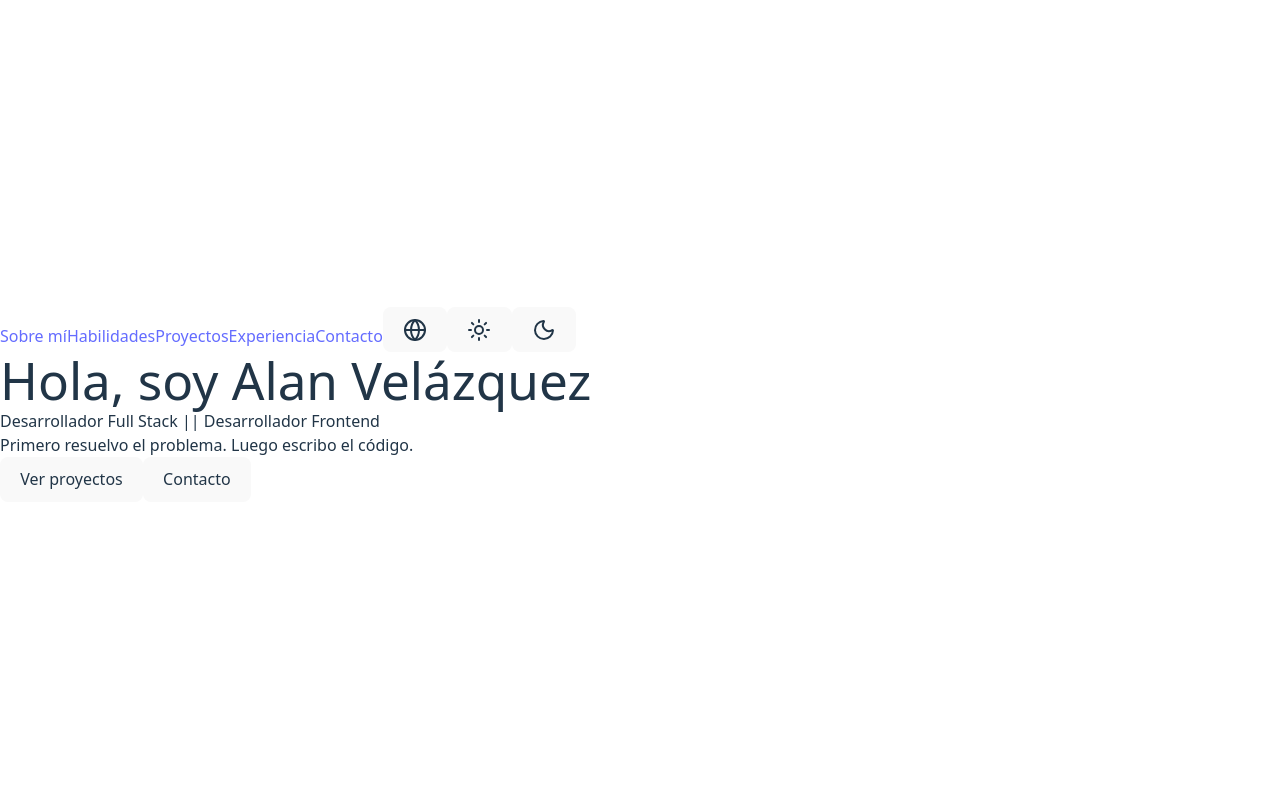
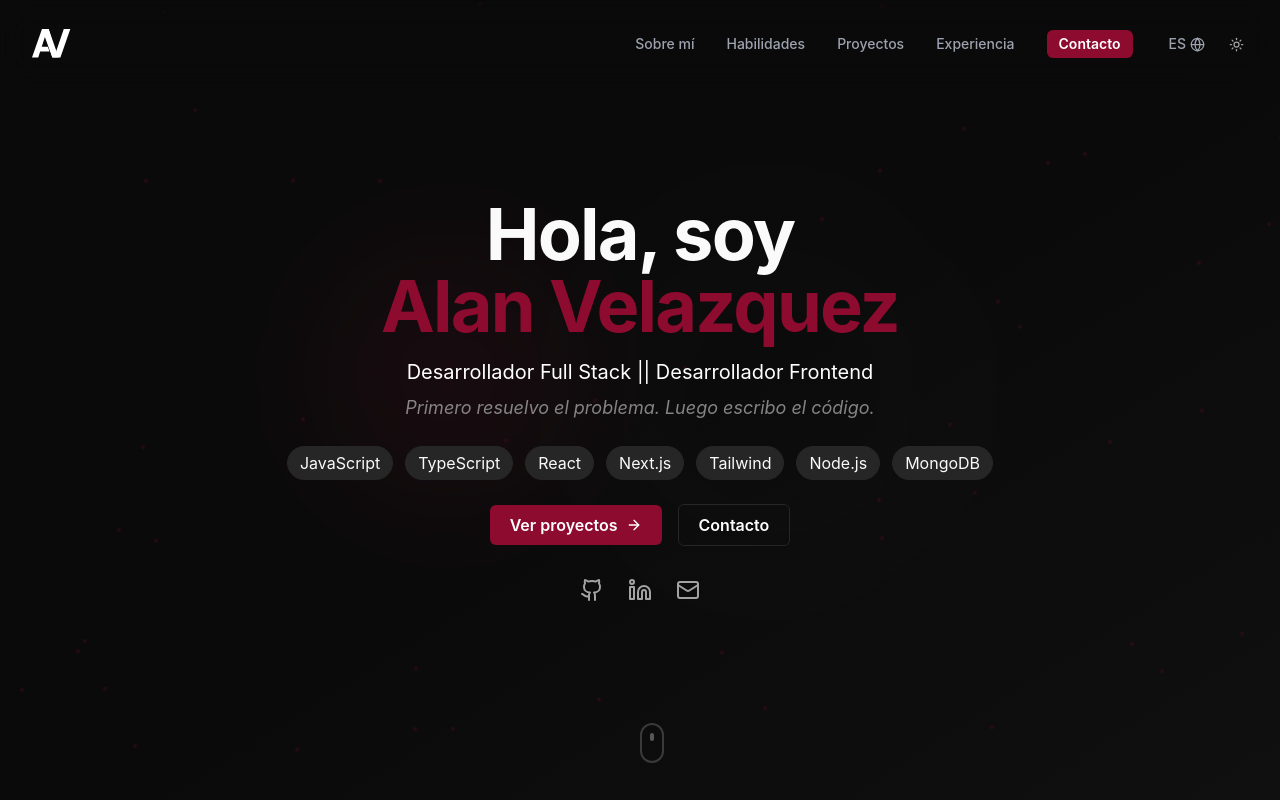
Before and after one commit to alanVelazquez14/Portfolio, a React app: page / in a window 1280 px wide. Shown: the top 800 px of the page. Built offline with nearby package versions, Linux system fonts and the light colour scheme; the HTML template or start-up script is replaced by a standard one.

Commit message:
Hero terminado

```diff
--- a/package.json
+++ b/package.json
@@ -14,7 +14,10 @@
     "lucide-react": "^0.548.0",
     "react": "^19.1.1",
     "react-dom": "^19.1.1",
-    "react-i18next": "^16.2.2"
+    "react-i18next": "^16.2.2",
+    "react-tsparticles": "^2.12.2",
+    "tailwindcss-animate": "^1.0.7",
+    "tsparticles": "^3.9.1"
   },
   "devDependencies": {
     "@eslint/js": "^9.36.0",
--- a/src/App.tsx
+++ b/src/App.tsx
@@ -1,3 +1,4 @@
+import About from "./components/about";
 import Hero from "./components/Hero";
 import Navbar from "./components/Navbar";
 
@@ -6,6 +7,7 @@ function App() {
     <>
       <Navbar />
       <Hero />
+      <About />
     </>
   );
 }
--- a/src/components/Hero.tsx
+++ b/src/components/Hero.tsx
@@ -1,12 +1,137 @@
-import { t } from "i18next";
-export default function Hero() {
+import { ArrowRight, Github, Linkedin, Mail } from "lucide-react";
+import { useTranslation } from "react-i18next";
+
+function Particles() {
   return (
-    <div>
-      <h1>{t("hero.greeting")}</h1>
-      <h2>{t("hero.paragraph")}</h2>
-      <p>{t("hero.cta")}</p>
-      <button>{t("buttons.projects")}</button>
-      <button>{t("buttons.contact")}</button>
+    <div className="absolute inset-0 overflow-hidden">
+      {[...Array(50)].map((_, i) => (
+        <div
+          key={i}
+          className="absolute w-1 h-1 bg-primary/20 rounded-full animate-float"
+          style={{
+            left: `${Math.random() * 100}%`,
+            top: `${Math.random() * 100}%`,
+            animationDelay: `${Math.random() * 5}s`,
+            animationDuration: `${5 + Math.random() * 10}s`,
+          }}
+        />
+      ))}
     </div>
   );
 }
+
+export default function Hero() {
+  const { t } = useTranslation();
+  const scrollToSection = (id: string) => {
+    const element = document.getElementById(id);
+    if (element) element.scrollIntoView({ behavior: "smooth", block: "start" });
+  };
+
+  return (
+    <section className="relative w-full h-screen flex items-center justify-center overflow-hidden">
+      <div className="absolute inset-0 bg-gradient-to-br from-background via-background to-secondary/20" />
+      <Particles />
+      <div className="absolute top-1/3 left-1/4 w-64 h-64 bg-primary/10 rounded-full blur-3xl animate-float" />
+      <div
+        className="absolute bottom-1/4 right-1/4 w-96 h-96 bg-accent/10 rounded-full blur-3xl animate-float"
+        style={{ animationDelay: "2s" }}
+      />
+      <div className="relative z-10 flex flex-col items-center justify-center text-center px-6">
+        <h1 className="text-5xl md:text-7xl font-bold tracking-tight text-balance animate-in fade-in slide-in-from-bottom-4 duration-1000">
+          {t("hero.greeting")}
+          <br />
+          <span className="text-primary">Alan</span>{" "}
+          <span className="text-primary">Velazquez</span>
+        </h1>
+        <p className="text-xl text-white font-normal mt-4 animate-in fade-in slide-in-from-bottom-4 duration-1000 delay-100">
+          {t("hero.paragraph")}
+        </p>
+        <p className="text-base md:text-lg text-muted-foreground/80 italic max-w-2xl mt-2 animate-in fade-in slide-in-from-bottom-4 duration-1000 delay-200">
+          {t("hero.cta")}
+        </p>
+
+        <div className="flex flex-wrap justify-center gap-3 mt-6 animate-in fade-in slide-in-from-bottom-4 duration-1000 delay-300">
+          {[
+            "JavaScript",
+            "TypeScript",
+            "React",
+            "Next.js",
+            "Tailwind",
+            "Node.js",
+            "MongoDB",
+          ].map((tech) => (
+            <span
+              key={tech}
+              className="px-3 py-1 rounded-full bg-secondary border border-border"
+            >
+              {tech}
+            </span>
+          ))}
+        </div>
+
+        <div className="flex flex-col sm:flex-row items-center justify-center gap-4 mt-6 animate-in fade-in slide-in-from-bottom-4 duration-1000 delay-400">
+          <button
+            onClick={() => scrollToSection("projects")}
+            className="bg-primary hover:bg-primary/90 hover:scale-105 transition-all group text-white font-semibold py-2 px-5 rounded-md inline-flex items-center justify-center"
+          >
+            {t("buttons.projects")}
+            <ArrowRight className="ml-2 h-4 w-4 group-hover:translate-x-1 transition-transform" />
+          </button>
+          <button
+            onClick={() => scrollToSection("contact")}
+            className="hover:scale-105 transition-all bg-transparent hover:bg-secondary/50 text-white font-semibold py-2 px-5 rounded-md border border-secondary"
+          >
+            {t("buttons.contact")}
+          </button>
+        </div>
+
+        <div className="flex items-center justify-center gap-6 mt-8 animate-in fade-in slide-in-from-bottom-4 duration-1000 delay-500">
+          <SocialIcon
+            href="https://github.com/alanVelazquez14"
+            label="@alanVelazquez14"
+            icon={<Github className="h-6 w-6" />}
+          />
+          <SocialIcon
+            href="https://www.linkedin.com/in/alanvelazquez14/"
+            label="/in/alanvelazquez14"
+            icon={<Linkedin className="h-6 w-6" />}
+          />
+          <SocialIcon
+            href="mailto:velazquez.alan14@gmail.com"
+            label="velazquez.alan14@gmail.com"
+            icon={<Mail className="h-6 w-6" />}
+          />
+        </div>
+      </div>
+      <div className="absolute bottom-8 left-1/2 -translate-x-1/2 animate-bounce">
+        <div className="w-6 h-10 rounded-full border-2 border-muted-foreground/30 flex items-start justify-center p-2">
+          <div className="w-1 h-2 bg-muted-foreground/50 rounded-full" />
+        </div>
+      </div>
+    </section>
+  );
+}
+
+function SocialIcon({
+  href,
+  label,
+  icon,
+}: {
+  href: string;
+  label: string;
+  icon: React.ReactNode;
+}) {
+  return (
+    <a
+      href={href}
+      target="_blank"
+      rel="noopener noreferrer"
+      className="group relative text-muted-foreground hover:text-foreground transition-colors"
+    >
+      <div className="group-hover:scale-110 transition-transform">{icon}</div>
+      <span className="absolute -bottom-8 left-1/2 -translate-x-1/2 px-2 py-1 bg-popover text-popover-foreground text-xs rounded opacity-0 group-hover:opacity-100 transition-opacity whitespace-nowrap">
+        {label}
+      </span>
+    </a>
+  );
+}
--- a/src/components/Navbar.tsx
+++ b/src/components/Navbar.tsx
@@ -1,21 +1,74 @@
-import { t } from "i18next";
-import { Moon, Sun, Globe } from "lucide-react"
-
+import { useState } from "react";
+import { Moon, Sun, Globe } from "lucide-react";
+import { useTranslation } from "react-i18next";
 
 export default function Navbar() {
+  const [darkMode, setDarkMode] = useState(true);
+  const { t, i18n } = useTranslation();
+
+  const toggleLanguage = () => {
+    const newLang = i18n.language === "es" ? "en" : "es";
+    i18n.changeLanguage(newLang);
+  };
+
   return (
-    <nav>
-        <img src="/logAV.svg" alt="" />
-      <ul>
-        <a>{t("navbar.about")}</a>
-        <a>{t("navbar.skills")}</a>
-        <a>{t("navbar.projects")}</a>
-        <a>{t("navbar.experience")}</a>
-        <a>{t("navbar.contact")}</a>
-        <button><Globe /></button>
-        <button><Sun /></button>
-        <button><Moon /></button>
-      </ul>
+    <nav className="fixed top-0 left-0 w-full z-50 bg-transparent backdrop-blur-lg">
+      <div className="max-w-7xl mx-auto flex items-center justify-between px-8 py-6">
+        <div className="flex items-center gap-3 cursor-pointer group">
+          <img
+            src="/logAV.svg"
+            alt="Logo de mi portfolio"
+            className="w-10 h-10 transition-transform duration-300 ease-in-out group-hover:scale-110"
+          />
+        </div>
+        <div className="flex items-center gap-8 text-sm font-medium">
+          <a
+            href="#about"
+            className="text-gray-400 hover:text-white transition"
+          >
+            {t("navbar.about")}
+          </a>
+          <a
+            href="#skills"
+            className="text-gray-400 hover:text-white transition"
+          >
+            {t("navbar.skills")}
+          </a>
+          <a
+            href="#projects"
+            className="text-gray-400 hover:text-white transition"
+          >
+            {t("navbar.projects")}
+          </a>
+          <a
+            href="#experience"
+            className="text-gray-400 hover:text-white transition"
+          >
+            {t("navbar.experience")}
+          </a>
+          <a
+            href="#contact"
+            className="bg-primary hover:bg-primary/90 text-white px-3 py-1 rounded-md transition font-semibold"
+          >
+            {t("navbar.contact")}
+          </a>
+          <div className="flex items-center gap-4">
+            <button
+              onClick={toggleLanguage}
+              className="text-gray-400 hover:text-white hover:bg-[#790a22] transition bg-transparent p-1 rounded-md flex items-center gap-1"
+            >
+              {i18n.language.toUpperCase()}
+              <Globe size={15} />
+            </button>
+             <button
+              onClick={() => setDarkMode(!darkMode)}
+              className="text-muted-foreground hover:text-white hover:bg-[#790a22] transition bg-transparent p-1 rounded-md"
+            >
+              {darkMode ? <Sun size={15} /> : <Moon size={15} />}
+            </button>
+          </div>
+        </div>
+      </div>
     </nav>
   );
 }
--- a/src/components/about.tsx
+++ b/src/components/about.tsx
@@ -0,0 +1,14 @@
+import { useTranslation } from "react-i18next";
+
+export default function About() {
+  const { t } = useTranslation();
+    return (
+    <section id="about" className="py-20">
+      <div className="max-w-7xl mx-auto px-6 ">
+        <h2 className="text-3xl font-bold mb-4 text-center">{t("aboutMe.title")}</h2>
+        <p className="text-lg text-gray-300 mt-16">{t("aboutMe.paragraph1")}</p>
+        <p className="text-lg text-gray-300 mt-8">{t("aboutMe.paragraph2")}</p>
+      </div>
+    </section>
+  );
+}
--- a/src/index.css
+++ b/src/index.css
@@ -2,37 +2,13 @@
 @tailwind components;
 @tailwind utilities;
 
-
-:root {
-  font-family: system-ui, Avenir, Helvetica, Arial, sans-serif;
-  line-height: 1.5;
-  font-weight: 400;
-
-  color-scheme: light dark;
-  color: rgba(255, 255, 255, 0.87);
-  background-color: #242424;
-
-  font-synthesis: none;
-  text-rendering: optimizeLegibility;
-  -webkit-font-smoothing: antialiased;
-  -moz-osx-font-smoothing: grayscale;
-}
-
-a {
-  font-weight: 500;
-  color: #646cff;
-  text-decoration: inherit;
-}
-a:hover {
-  color: #535bf2;
-}
-
 body {
   margin: 0;
-  display: flex;
-  place-items: center;
   min-width: 320px;
   min-height: 100vh;
+  font-family: "Inter", "Inter Fallback", system-ui, -apple-system, sans-serif;
+  color: hsl(0 0% 98%);
+  background-color: hsl(0 0% 3.9%);
 }
 
 h1 {
@@ -40,34 +16,32 @@ h1 {
   line-height: 1.1;
 }
 
-button {
-  border-radius: 8px;
-  border: 1px solid transparent;
-  padding: 0.6em 1.2em;
-  font-size: 1em;
-  font-weight: 500;
-  font-family: inherit;
-  background-color: #1a1a1a;
-  cursor: pointer;
-  transition: border-color 0.25s;
+@keyframes float {
+  0%,
+  100% {
+    transform: translateY(0) rotate(0deg);
+  }
+  50% {
+    transform: translateY(-20px) rotate(5deg);
+  }
 }
-button:hover {
-  border-color: #646cff;
-}
-button:focus,
-button:focus-visible {
-  outline: 4px auto -webkit-focus-ring-color;
+.animate-float {
+  animation: float 10s ease-in-out infinite;
 }
 
-@media (prefers-color-scheme: light) {
-  :root {
-    color: #213547;
-    background-color: #ffffff;
+@keyframes twinkle {
+  0%,
+  100% {
+    opacity: 0.2;
+    transform: translateY(0);
   }
-  a:hover {
-    color: #747bff;
-  }
-  button {
-    background-color: #f9f9f9;
+  50% {
+    opacity: 0.4;
+    transform: translateY(-2px);
   }
 }
+
+.animate-twinkle {
+  animation: twinkle 4s ease-in-out infinite;
+  background-size: cover;
+}
--- a/src/locales/en.json
+++ b/src/locales/en.json
@@ -7,7 +7,7 @@
     "contact": "Contact"
   },
   "hero": {
-    "greeting": "Hi, I'm Alan Velázquez",
+    "greeting": "Hi, I'm",
     "paragraph": "Full Stack Developer || Frontend Developer",
     "cta": "First, I solve the problem. Then, I write the code."
   },
@@ -16,7 +16,7 @@
     "contact": "Contact"
   },
   "aboutMe": {
-    "title": "About Me",
+    "title": "Rendering My Story",
     "paragraph1": "I am a Full Stack developer with a strong Frontend focus. I’m passionate about creating elegant and functional interfaces, turning complex ideas into simple and effective digital solutions.",
     "paragraph2": "I mainly work with JavaScript and TypeScript, using React, Next.js, Node.js, and modern databases. I’m always learning new technologies and best practices to keep growing and building increasingly solid products."
   },
--- a/src/locales/es.json
+++ b/src/locales/es.json
@@ -7,7 +7,7 @@
     "contact": "Contacto"
   },
   "hero": {
-    "greeting": "Hola, soy Alan Velázquez",
+    "greeting": "Hola, soy",
     "paragraph": "Desarrollador Full Stack || Desarrollador Frontend",
     "cta": "Primero resuelvo el problema. Luego escribo el código."
   },
@@ -16,7 +16,7 @@
     "contact": "Contacto"
   },
   "aboutMe": {
-    "title": "Sobre mí",
+    "title": "Renderizando mi historia",
     "paragraph1": "Soy un desarrollador Full Stack con fuerte orientación al Frontend. Me apasiona crear interfaces elegantes y funcionales, transformando ideas complejas en soluciones digitales simples y efectivas.",
     "paragraph2": "Trabajo principalmente con JavaScript y TypeScript, usando React, Next.js, Node.js y bases de datos modernas. Siempre estoy aprendiendo nuevas tecnologías y mejores prácticas para seguir creciendo y crear productos cada vez más sólidos."
   },
--- a/tailwind.config.cjs
+++ b/tailwind.config.cjs
@@ -1,11 +1,30 @@
 /** @type {import('tailwindcss').Config} */
 module.exports = {
-  content: [
-    "./index.html",
-    "./src/**/*.{js,ts,jsx,tsx}",
-  ],
+  content: ["./index.html", "./src/**/*.{js,ts,jsx,tsx}"],
   theme: {
-    extend: {},
+    extend: {
+      // 🎨 Definición de colores para Tailwind
+      colors: {
+        // Fondo oscuro y texto claro
+        background: "hsl(0 0% 3.9%)", // Casi negro (#0a0a0a)
+        foreground: "hsl(0 0% 98%)", // Casi blanco
+
+        // El color rojo oscuro usado en los botones y el nombre "Alan"
+        primary: "hsl(343 86% 30%)", // Aproximadamente #860e28
+
+        // Colores secundarios y de borde
+        secondary: "hsl(0 0% 14.9%)", // Gris oscuro (para badges y navbar)
+        accent: "hsl(240 5.9% 10%)", // Gris muy oscuro (para los blobs de fondo)
+        border: "hsl(0 0% 14.9%)",
+
+        // Texto secundario (gris claro para párrafos y enlaces inactivos)
+        "muted-foreground": "hsl(0 0% 63.9%)",
+
+        // Para el tooltip de los iconos sociales
+        popover: "hsl(0 0% 14.9%)",
+        "popover-foreground": "hsl(0 0% 98%)",
+      },
+    },
   },
-  plugins: [],
-}
+  plugins: [require("tailwindcss-animate")],
+};
```
Also changed, not shown: 1 other file (tests, documents, lock files or other folders).
